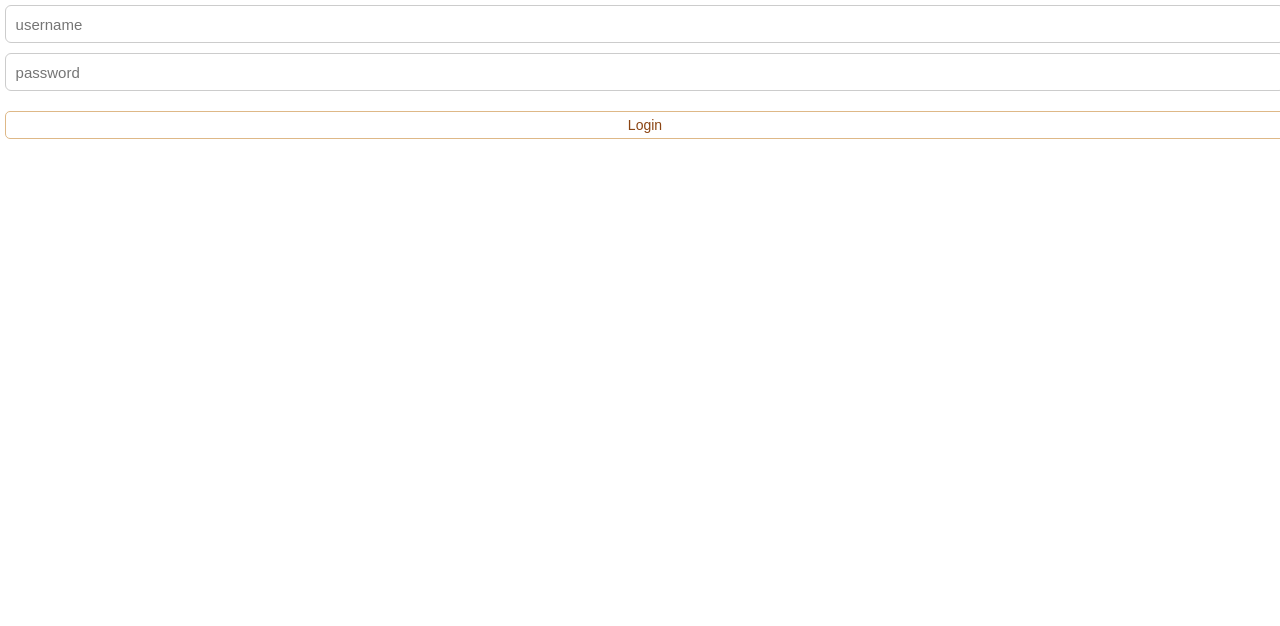
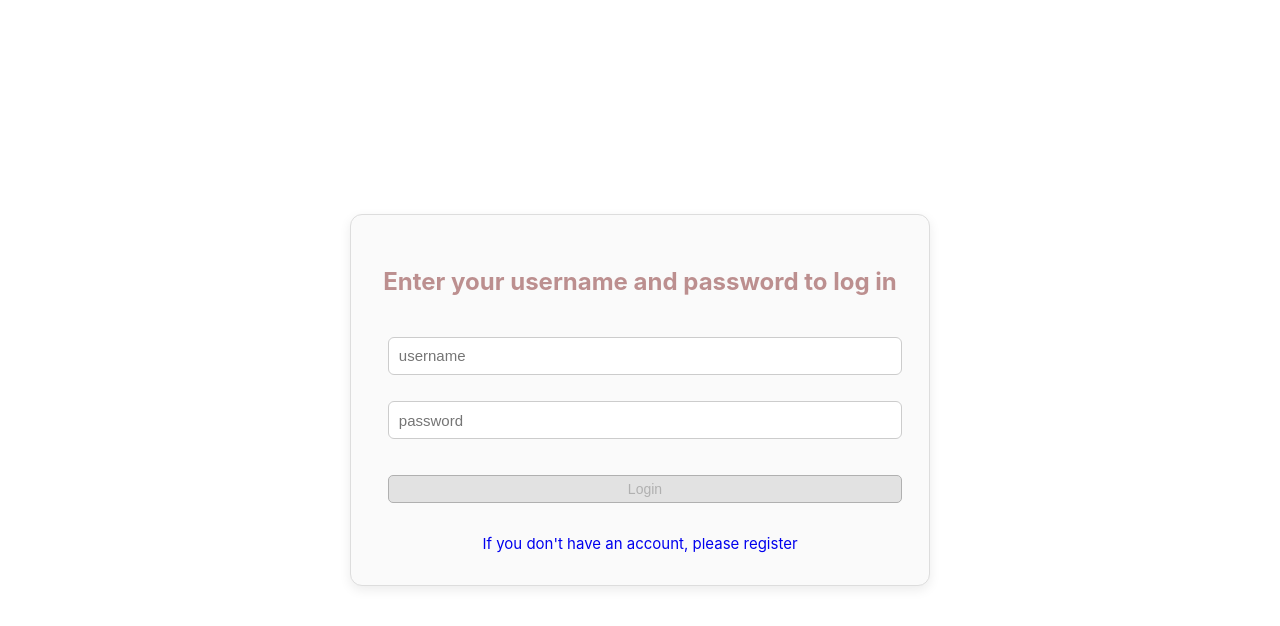
Before and after one commit to atsiarnouskaya/recipe-web-app-front, a React (Create React App) app: page /login in a window 1280 px wide. Shown: the top 626 px of the page. Built offline with nearby package versions, Linux system fonts and the light colour scheme.

Commit message:
Implemented login component and logic

```diff
--- a/src/Components/Form/FormStyle.module.css
+++ b/src/Components/Form/FormStyle.module.css
@@ -16,7 +16,19 @@
     display: flex;
     justify-content: center;
     align-items: center;
-    height: 100vh; /* центрирование по вертикали */
+    height: 100vh;
+}
+
+.errorMessage {
+    color: #d93025;
+    background-color: #fdecea;
+    border: 1px solid #f5c2c0;
+    padding: 8px 12px;
+    border-radius: 6px;
+    font-size: 0.9rem;
+    margin-top: 8px;
+    text-align: center;
+    animation: fadeIn 0.3s ease-in-out;
 }
 
 .ingredientsSection {
--- a/src/Components/Form/LoginFormComponent.jsx
+++ /dev/null
@@ -1,36 +0,0 @@
-import InputComponent from "../Input/InputComponent";
-import {useState} from "react";
-import Button from "../Button/Button";
-
-const LoginFormComponent = ({login}) => {
-
-    const [password, setPassword] = useState("");
-    const [username, setUsername] = useState("");
-
-
-    return (
-        <form>
-            <InputComponent
-                type="text"
-                value={username}
-                onChange={e => {
-                setUsername (e.target.value);
-            }} placeholder="username" />
-
-            <InputComponent
-                type="password"
-                value={password}
-                onChange={e => {
-                    setPassword(e.target.value);
-                }} placeholder="password" />
-
-            <Button onClick={(e) => {
-                e.preventDefault();
-                login(username, password)}
-            }>Login</Button>
-
-        </form>
-    )
-}
-
-export default LoginFormComponent;
--- /dev/null
+++ b/src/Components/Login/LoginFormComponent.jsx
@@ -0,0 +1,58 @@
+import InputComponent from "../Input/InputComponent";
+import React, {useState} from "react";
+import Button from "../Button/Button";
+import classes from "../Form/FormStyle.module.css"
+import {Link} from "react-router-dom";
+
+const LoginFormComponent = ({login, error}) => {
+
+    const [password, setPassword] = useState("");
+    const [username, setUsername] = useState("");
+
+
+    return (
+        <div className={classes.centerWrapper}>
+        <form className={classes.form}>
+            <h2>Enter your username and password to log in</h2>
+
+            <InputComponent
+                type="text"
+                value={username}
+                onChange={e => {
+                    setUsername (e.target.value);
+                }}
+                placeholder="username" />
+
+            <InputComponent
+                type="password"
+                value={password}
+                onChange={e => {
+                    setPassword(e.target.value);
+                }}
+                placeholder="password" />
+
+
+                {error && <p className={classes.errorMessage}>{error}</p>}
+
+
+
+            <Button onClick={(e) => {
+                e.preventDefault();
+                login(username, password)}}
+                disabled={!(username && password)}>
+                Login</Button>
+
+            <Link to={"/register"}
+                  style={{fontSize:"15px",
+                      alignItems:"center",
+                      justifyContent:"center",
+                      display:"flex",
+                      textDecoration: "none"}}>If you don't have an account, please register</Link>
+
+
+        </form>
+        </div>
+    )
+}
+
+export default LoginFormComponent;
--- a/src/Components/Registration/RegistrationFormComponent.jsx
+++ b/src/Components/Registration/RegistrationFormComponent.jsx
@@ -2,6 +2,7 @@ import React, {useEffect, useState} from 'react';
 import InputComponent from "../Input/InputComponent";
 import Button from "../Button/Button";
 import classes from "../Form/FormStyle.module.css"
+import {Link} from "react-router-dom";
 
 function RegistrationFormComponent({register}) {
 
@@ -40,8 +41,6 @@ function RegistrationFormComponent({register}) {
                     style={{borderColor: confirmPassword && password !== confirmPassword ? "red" : ""}}/>
 
 
-
-
                 <Button
                     onClick={(e) => {
                     e.preventDefault();
@@ -53,9 +52,16 @@ function RegistrationFormComponent({register}) {
                         return;
                     }
                     register(username, password)}}
-                    disabled={!(username && password)}>
+                    disabled={!(username && password && confirmPassword)}>
                     Register
                 </Button>
+
+                <Link to={"/login"}
+                      style={{fontSize:"15px",
+                              alignItems:"center",
+                              justifyContent:"center",
+                              display:"flex",
+                              textDecoration: "none"}}>If you already have an account, please log in</Link>
 
             </form>
         </div>
--- a/src/Pages/LoginPage.jsx
+++ b/src/Pages/LoginPage.jsx
@@ -1,4 +1,4 @@
-import LoginFormComponent from "../Components/Form/LoginFormComponent";
+import LoginFormComponent from "../Components/Login/LoginFormComponent";
 import {useContext, useState} from "react";
 import {AuthContext} from "../API/Context";
 import AuthService from "../API/AuthService";
@@ -23,6 +23,7 @@ const LoginPage = () => {
         if (response.success) {
             console.log("Login success", response.data);
             setUser(response.data);
+            setError("");
             setIsAuth(true);
         }
         else {
@@ -31,7 +32,7 @@ const LoginPage = () => {
     }
 
     return (
-        <LoginFormComponent login={loginUser} />
+        <LoginFormComponent login={loginUser} error={error} />
     )
 }
 
```
